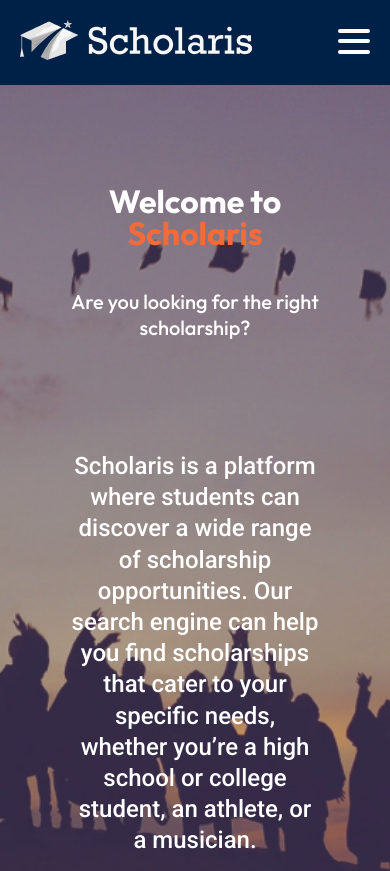
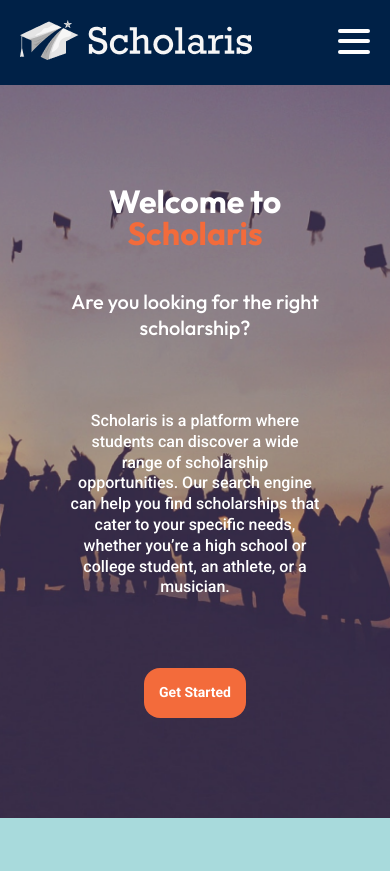
Before and after one commit to Sence1-inc/sp-scholaris-master, a React (Create React App) app in the folder frontend/: page /student in a window 390 px wide. Shown: the top 871 px of the page. Built offline with nearby package versions, Linux system fonts and the light colour scheme.

Commit message:
Update responsiveness

```diff
--- a/frontend/src/components/WelcomeSection/WelcomeSection.css
+++ b/frontend/src/components/WelcomeSection/WelcomeSection.css
@@ -59,4 +59,13 @@
     font-size: 1.25rem;
     margin: 0 auto 70px;
   }
+
+  .section__welcome h4 {
+    font-size: 1rem;
+    margin-top: 0;
+  }
+
+  .section__buttons {
+    margin-top: 70px;
 }
+}
```
